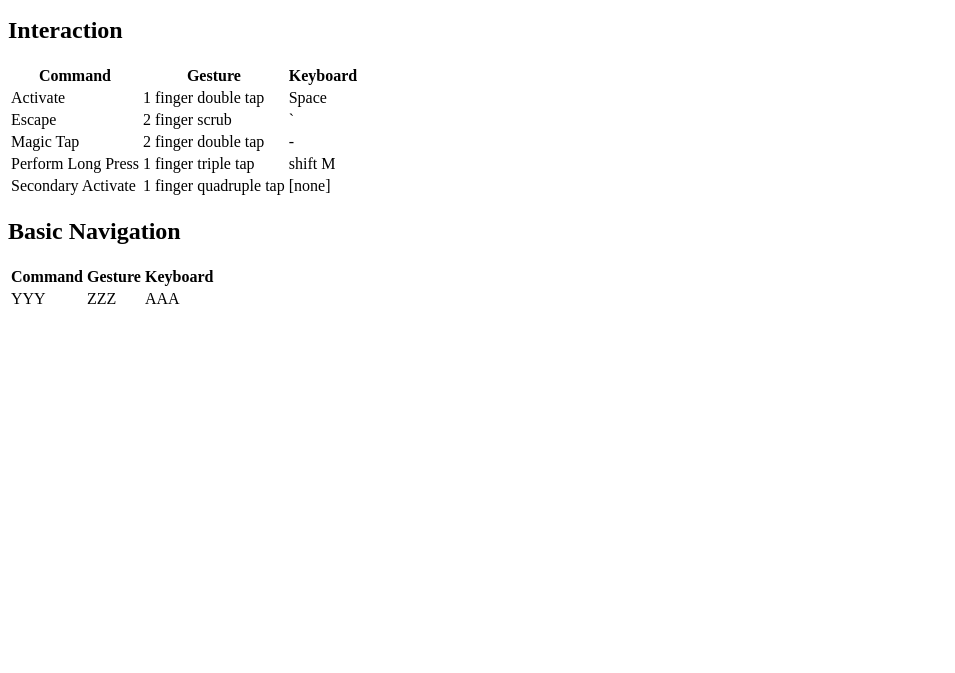
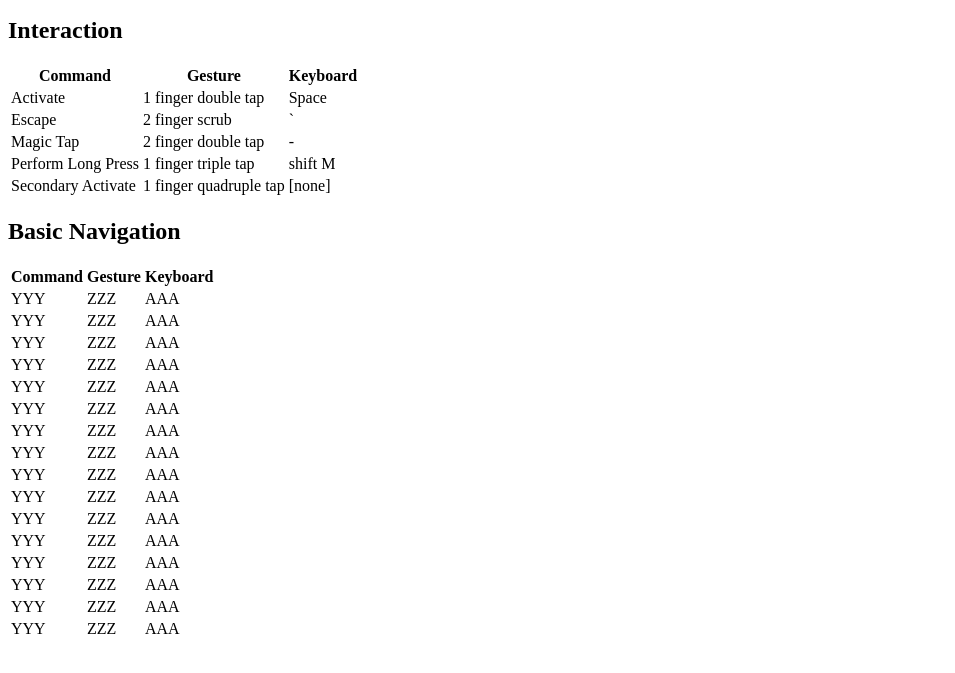
Before and after one commit to funcJeff/blog, a plain HTML site: page iphonevoiceovercommands.html in a window 1280 px wide. Shown: the part 101-774 px from the top of the page, without its empty margins (0-955 px from the left). Drawn offline with Linux system fonts and the light colour scheme.

Commit message:
Add 16 rows to 'Basic Navigation'

```diff
--- a/iphonevoiceovercommands.html
+++ b/iphonevoiceovercommands.html
@@ -46,6 +46,51 @@
         <tr>
             <td>YYY</td><td>ZZZ</td><td>AAA</td>
         </tr>
+        <tr>
+            <td>YYY</td><td>ZZZ</td><td>AAA</td>
+        </tr>
+        <tr>
+            <td>YYY</td><td>ZZZ</td><td>AAA</td>
+        </tr>
+        <tr>
+            <td>YYY</td><td>ZZZ</td><td>AAA</td>
+        </tr>
+      <tr>
+            <td>YYY</td><td>ZZZ</td><td>AAA</td>
+        </tr>
+        <tr>
+            <td>YYY</td><td>ZZZ</td><td>AAA</td>
+        </tr>
+        <tr>
+            <td>YYY</td><td>ZZZ</td><td>AAA</td>
+        </tr>
+        <tr>
+            <td>YYY</td><td>ZZZ</td><td>AAA</td>
+        </tr>
+        <tr>
+            <td>YYY</td><td>ZZZ</td><td>AAA</td>
+        </tr>
+        <tr>
+            <td>YYY</td><td>ZZZ</td><td>AAA</td>
+        </tr>
+        <tr>
+            <td>YYY</td><td>ZZZ</td><td>AAA</td>
+        </tr>
+        <tr>
+            <td>YYY</td><td>ZZZ</td><td>AAA</td>
+        </tr>
+      <tr>
+            <td>YYY</td><td>ZZZ</td><td>AAA</td>
+        </tr>
+        <tr>
+            <td>YYY</td><td>ZZZ</td><td>AAA</td>
+        </tr>
+        <tr>
+            <td>YYY</td><td>ZZZ</td><td>AAA</td>
+        </tr>
+        <tr>
+            <td>YYY</td><td>ZZZ</td><td>AAA</td>
+        </tr>
     </tbody>
     </table>
 
```
